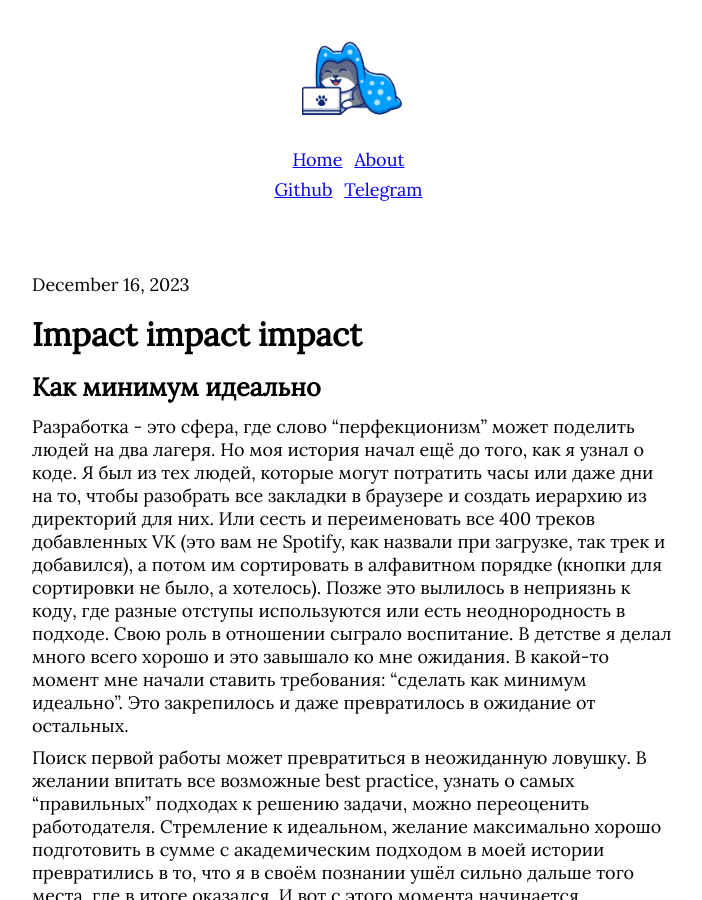
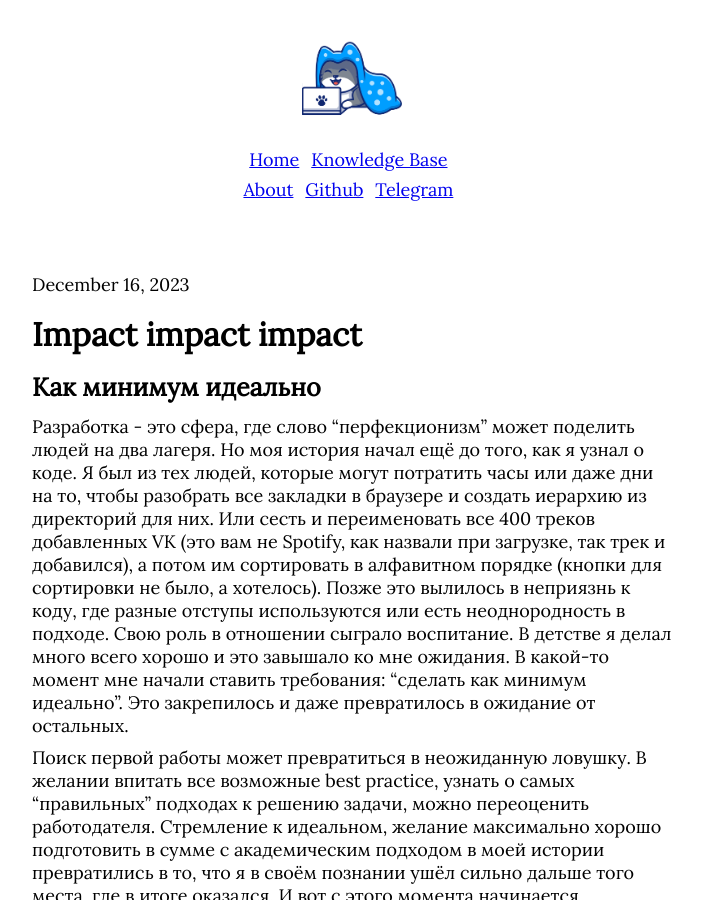
Before and after one commit to FrediKats/FrediTalks, a Jekyll site: the page built from index.html, in a window 1280 px wide and 900 px high. Shown: the whole window, without its empty margins (288-990 px from the left). Built offline with Jekyll 4.4.1, drawn with Linux system fonts in a browser that asks for light colours; the list of posts is cut into pages by our own code.

Commit message:
Add link to KB

```diff
--- a/_layouts/default.html
+++ b/_layouts/default.html
@@ -22,11 +22,12 @@ layout: compress
         <nav>
           <ul>
             <li><a href="{{site.baseurl}}/">Home</a></li>
-            <li><a href="{{site.baseurl}}/about.html">About</a></li>
+            <li><a href="https://publish.obsidian.md/how-to-kats">Knowledge Base</a></li>
           </ul>
         </nav>
         <nav>
           <ul>
+            <li><a href="{{site.baseurl}}/about.html">About</a></li>
             <li><a href="https://Github.com/FrediKats">Github</a></li>
             <li><a href="https://t.me/FrediKats">Telegram</a></li>
           </ul>
```
